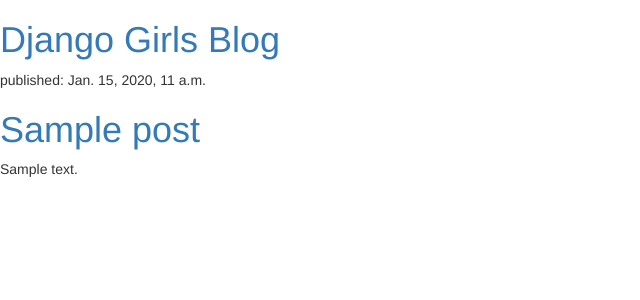
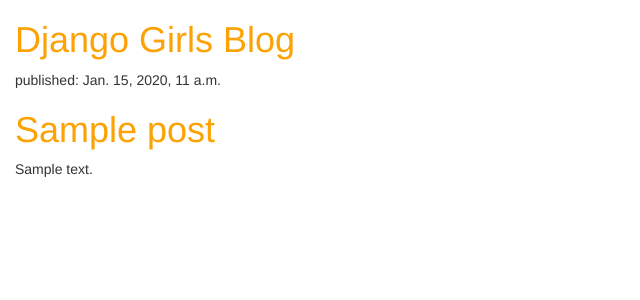
Before and after one commit to pazikkamil/Courses, a Django app: template Python/djangoGirls/blog/templates/blog/post_list.html in a window 1280 px wide. Shown: the top 300 px of the page, without its empty margins (0-640 px from the left). Run offline with Django 3.2, Linux system fonts and the light colour scheme; the template is opened without the code that fills it: values that come from a table or form of the project are taken from there, others are empty; tables that the repository leaves empty hold one stand-in row (values such as "Sample post"); some libraries are stand-ins or nearby versions.

Commit message:
[dev] some padding

```diff
--- /dev/null
+++ b/Python/djangoGirls/blog/static/css/blog.css
@@ -0,0 +1,7 @@
+h1 a {
+    color: #FCA205;
+}
+
+body {
+    padding-left: 15px;
+}
--- a/Python/djangoGirls/blog/templates/blog/post_list.html
+++ b/Python/djangoGirls/blog/templates/blog/post_list.html
@@ -1,9 +1,11 @@
 <!DOCTYPE html>
+{% load staticfiles %}
 <html>
 <head>
     <meta charset="UTF-8">
     <link rel="stylesheet" href="//maxcdn.bootstrapcdn.com/bootstrap/3.2.0/css/bootstrap.min.css">
     <link rel="stylesheet" href="//maxcdn.bootstrapcdn.com/bootstrap/3.2.0/css/bootstrap-theme.min.css">
+    <link rel="stylesheet" href="{% static 'css/blog.css' %}">
 
     <title>List of posts</title>
 </head>
--- a/Python/djangoGirls/mysite/settings.py
+++ b/Python/djangoGirls/mysite/settings.py
@@ -120,3 +120,6 @@
 
 STATIC_URL = '/static/'
 STATIC_ROOT = os.path.join(BASE_DIR, 'public', 'static')
+STATICFILES_DIRS = (
+    os.path.join(BASE_DIR, "static"),
+)
```
